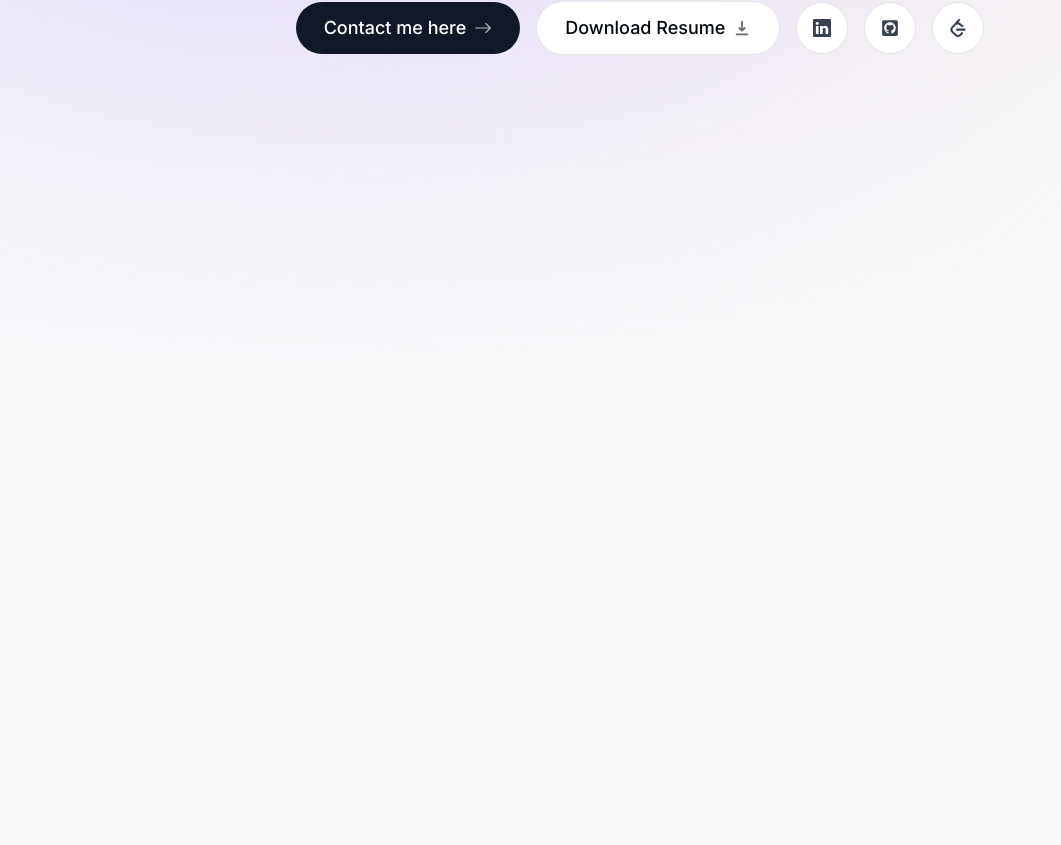
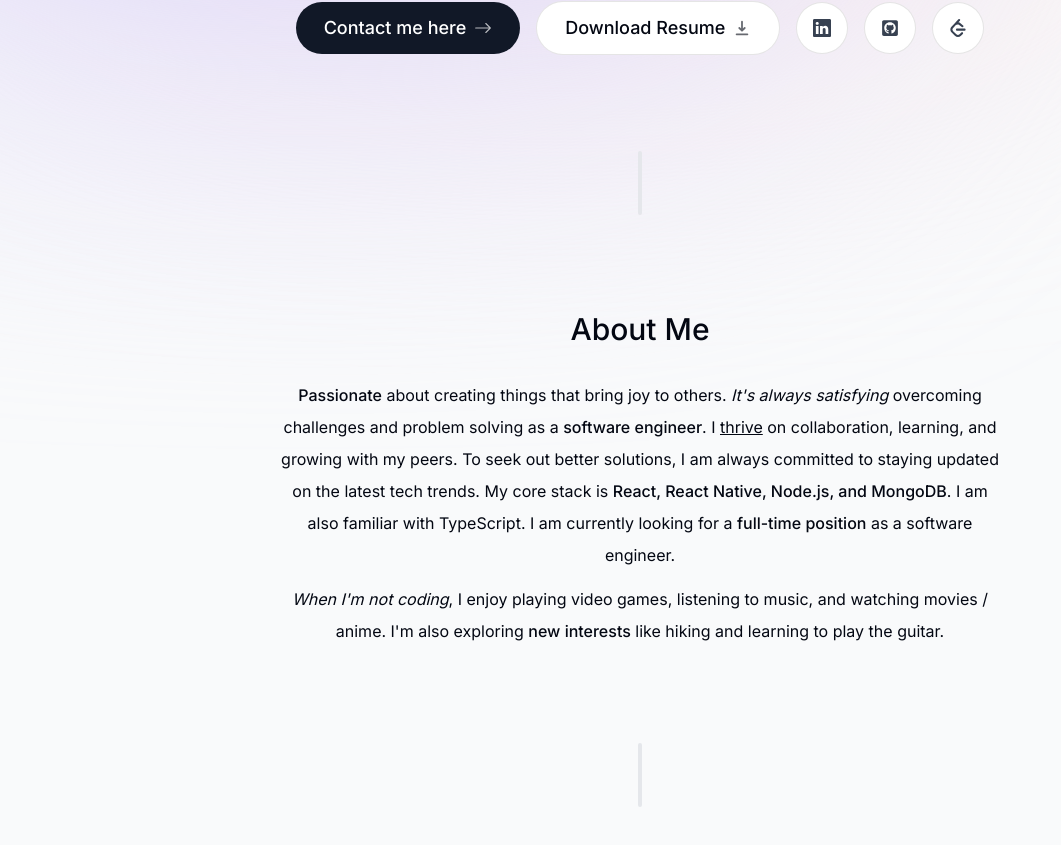
Before and after one commit to elimanzo/elimanzo-portfolio, a Next.js app: page / in a window 1280 px wide. Shown: the part 457-1302 px from the top of the page, without its empty margins (0-1061 px from the left). Built offline with nearby package versions, Linux system fonts and the light colour scheme.

Commit message:
feat(about): adding about section

```diff
--- a/app/page.tsx
+++ b/app/page.tsx
@@ -1,9 +1,14 @@
+import About from '@/components/about';
 import Intro from '@/components/intro';
+import SectionDivider from '@/components/section-divider';
 
 export default function Home() {
   return (
     <main className="flex flex-col items-center px-4">
       <Intro />
+      <SectionDivider />
+      <About />
+      <SectionDivider />
     </main>
   );
 }
--- /dev/null
+++ b/components/about.tsx
@@ -0,0 +1,42 @@
+'use client';
+
+import { motion } from 'framer-motion';
+
+import React from 'react';
+
+import SectionHeading from './section-heading';
+
+export default function About() {
+  return (
+    <motion.section
+      className="max-w-[45rem] text-center leading-8"
+      initial={{ opacity: 0, y: 100 }}
+      animate={{ opacity: 1, y: 0 }}
+      transition={{ delay: 0.175 }}>
+      <SectionHeading>About me</SectionHeading>
+      <p className="mb-3">
+        <span className="font-medium">Passionate</span> about creating things
+        that bring joy to others.{' '}
+        <span className="italic">It's always satisfying</span> overcoming
+        challenges and problem solving as a{' '}
+        <span className="font-medium">software engineer</span>. I{' '}
+        <span className="underline">thrive</span> on collaboration, learning,
+        and growing with my peers. To seek out better solutions, I am always
+        committed to staying updated on the latest tech trends. My core stack is{' '}
+        <span className="font-medium">
+          React, React Native, Node.js, and MongoDB
+        </span>
+        . I am also familiar with TypeScript. I am currently looking for a{' '}
+        <span className="font-medium">full-time position</span> as a software
+        engineer.
+      </p>
+
+      <p>
+        <span className="italic">When I'm not coding</span>, I enjoy playing
+        video games, listening to music, and watching movies / anime. I'm also
+        exploring <span className="font-medium">new interests</span> like hiking
+        and learning to play the guitar.
+      </p>
+    </motion.section>
+  );
+}
--- a/components/intro.tsx
+++ b/components/intro.tsx
@@ -46,7 +46,7 @@ export default function Intro() {
           </motion.span>
         </div>
       </div>
-      <motion.p
+      <motion.h1
         className="mb-10 mt-4 px-4 text-2xl font-medium !leading-[1.5] sm:text-4xl"
         initial={{ opacity: 0, y: 100 }}
         animate={{ opacity: 1, y: 0 }}>
@@ -54,7 +54,7 @@ export default function Intro() {
         <span className="font-bold">full-stack software engineer.</span> I enjoy
         building <span className="italic">web & mobile apps</span>. My focus is{' '}
         <span className="underline">React / React Native</span>.
-      </motion.p>
+      </motion.h1>
       <motion.div
         className="flex flex-col sm:flex-row items-center justify-center gap-4 px-4 text-lg font-medium"
         initial={{ opacity: 0, y: 100 }}
--- /dev/null
+++ b/components/section-divider.tsx
@@ -0,0 +1,15 @@
+'use client';
+
+import { motion } from 'framer-motion';
+
+import React from 'react';
+
+export default function SectionDivider() {
+  return (
+    <motion.div
+      className="bg-gray-200 my-24 h-16 w-1 rounded-full hidden sm:block"
+      initial={{ opacity: 0, y: 100 }}
+      animate={{ opacity: 1, y: 0 }}
+      transition={{ delay: 0.125 }}></motion.div>
+  );
+}
--- /dev/null
+++ b/components/section-heading.tsx
@@ -0,0 +1,9 @@
+import React from 'react';
+
+type SectionHeadingProps = {
+  children: React.ReactNode;
+};
+
+export default function SectionHeading({ children }: SectionHeadingProps) {
+  return <h2 className="text-3xl font-medium capitalize mb-8">{children}</h2>;
+}
```
